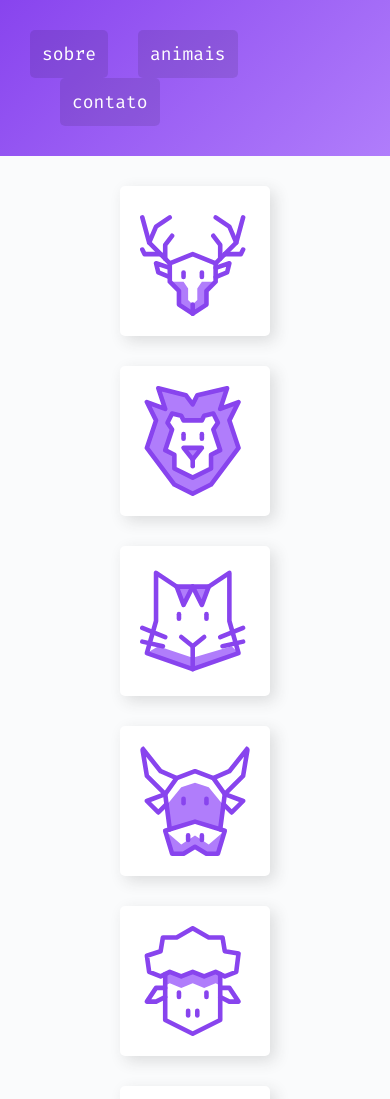
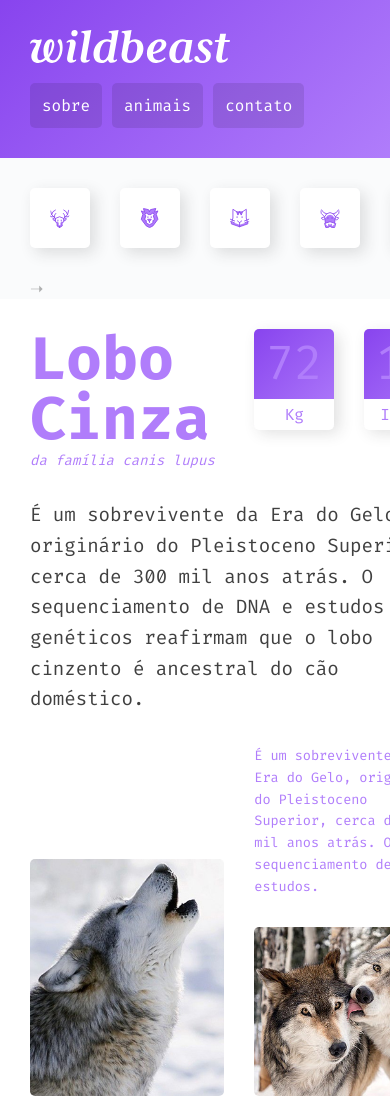
Before and after one commit to TechWilli/wildbeast-css-grid-layout, a plain HTML site: page index.html in a window 390 px wide. Shown: the top 1099 px of the page. Drawn offline with Linux system fonts and the light colour scheme.

Commit message:
Adiciona responsividade na sidebar

```diff
--- a/style/style.css
+++ b/style/style.css
@@ -33,10 +33,10 @@
 @media (max-width: 1200px) {
   .estrutura {
     grid-template-areas:
-    'header header header'
-    'sidenav content content'
-    'sidenav anuncios anuncios'
-    'footer footer footer'
+      'header header header'
+      'sidenav content content'
+      'sidenav anuncios anuncios'
+      'footer footer footer'
   ;
   }
 }
@@ -93,6 +93,24 @@
   margin-left: 30px;
 }
 
+@media (max-width: 760px) {
+  .header {
+    grid-template-columns: auto;
+  }
+
+  .logo {
+    margin-bottom: 20px;
+  }
+
+  .header nav a {
+    font-size: 1rem;
+  }
+
+  .header li + li {
+    margin-left: 10px;
+  }
+}
+
 /* SIDENAV */
 .sidenav {
   grid-area: sidenav;
@@ -114,6 +132,49 @@
 
 .sidenav li a:hover {
   background: #B07DFB;
+}
+
+@keyframes move-arrow {
+  from {
+    right: 30px;
+  }
+  to {
+    right: 20px;
+  }
+}
+
+@media (max-width: 760px) {
+  .sidenav {
+    position: relative;
+    overflow-x: auto;
+    -webkit-overflow-scrolling: touch;
+    -ms-overflow-style: -ms-autohiding-scrollbar;
+  }
+
+  .sidenav::after {
+    content: '➝';
+    display: absolute;
+    top: 5px;
+    right: 30px;
+    color: rgba(0, 0, 0, 0.3);
+    animation: move-arrow 500ms ease-in infinite alternate;
+  }
+
+  .sidenav ul {
+    display: flex;
+  }
+
+  .sidenav ul li {
+    flex: 1 0 60px; /* grow shrink basis */
+  }
+
+  .sidenav {
+    padding: 0 30px;
+  }
+
+  .sidenav li a {
+    margin: 30px 30px 30px 0;
+  }
 }
 
 /* CONTENT */
```
